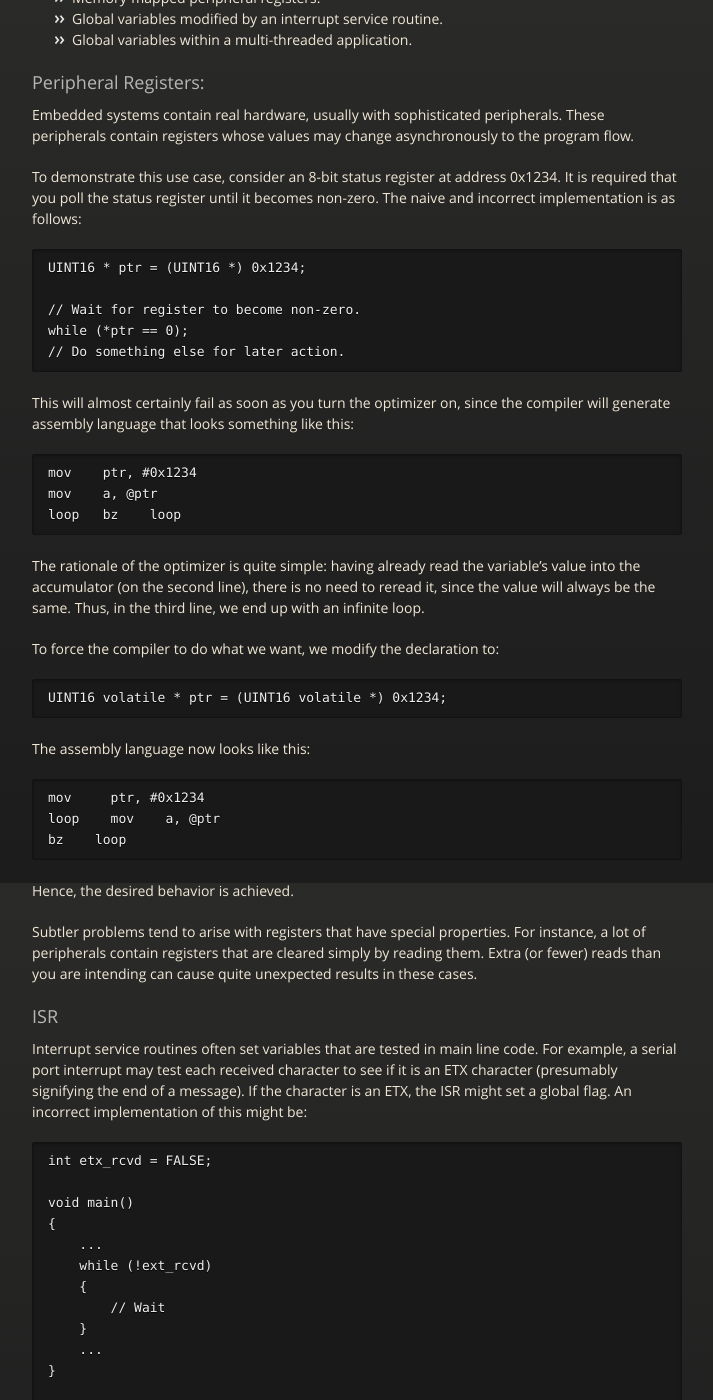
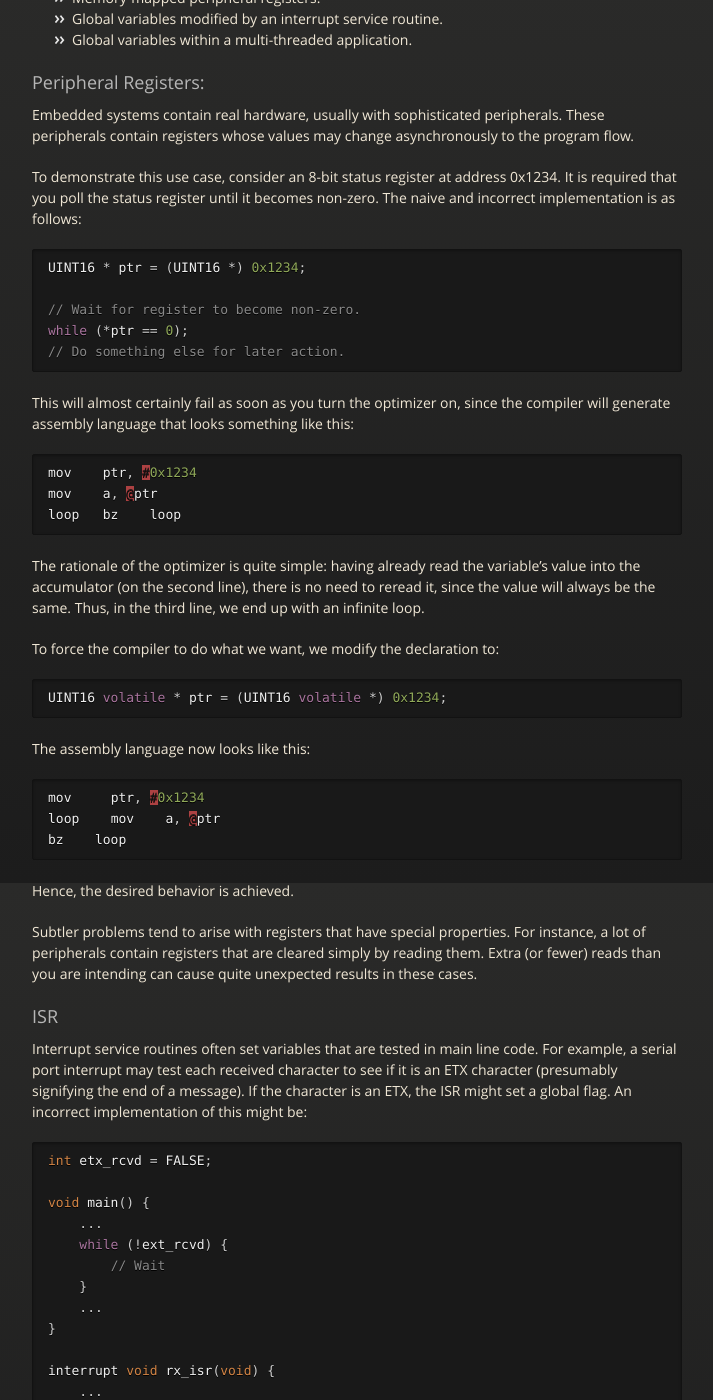
Before and after one commit to naveenspace7/naveenspace7.github.io, a Jekyll site: the page built from _posts/2018-3-23-VolatileVariables.md, in a window 1280 px wide and 1400 px high, scrolled down 917 px. Shown: the whole window, without its empty margins (283-996 px from the left). Built offline with Jekyll 4.4.1, drawn with Linux system fonts in a browser that asks for light colours; some of the changed text lies outside the part shown.

Commit message:
Add language blocks

````diff
--- a/_posts/2018-3-23-VolatileVariables.md
+++ b/_posts/2018-3-23-VolatileVariables.md
@@ -37,35 +37,35 @@ Embedded systems contain real hardware, usually with sophisticated peripherals.
 
 To demonstrate this use case, consider an 8-bit status register at address 0x1234. It is required that you poll the status register until it becomes non-zero. The naive and incorrect implementation is as follows:
 
-~~~
+```c
 UINT16 * ptr = (UINT16 *) 0x1234;
 
 // Wait for register to become non-zero.
 while (*ptr == 0);
 // Do something else for later action.
-~~~
+```
 
 This will almost certainly fail as soon as you turn the optimizer on, since the compiler will generate assembly language that looks something like this:
-~~~
+```c
 mov    ptr, #0x1234
 mov    a, @ptr
 loop   bz    loop
-~~~
+```
 
 The rationale of the optimizer is quite simple: having already read the variable's value into the accumulator (on the second line), there is no need to reread it, since the value will always be the same. Thus, in the third line, we end up with an infinite loop.
 
 To force the compiler to do what we want, we modify the declaration to:
-~~~
+```c
 UINT16 volatile * ptr = (UINT16 volatile *) 0x1234;
-~~~
+```
 
 The assembly language now looks like this:
 
-~~~
+```c
 mov     ptr, #0x1234
 loop    mov    a, @ptr
 bz    loop
-~~~
+```
 
 Hence, the desired behavior is achieved.
 
@@ -76,29 +76,24 @@ Subtler problems tend to arise with registers that have special properties. For
 
 Interrupt service routines often set variables that are tested in main line code. For example, a serial port interrupt may test each received character to see if it is an ETX character (presumably signifying the end of a message). If the character is an ETX, the ISR might set a global flag. An incorrect implementation of this might be:
 
-~~~
+```c
 int etx_rcvd = FALSE;
 
-void main()
-{
+void main() {
     ...
-    while (!ext_rcvd)
-    {
+    while (!ext_rcvd) {
         // Wait
     }
     ...
 }
 
-interrupt void rx_isr(void)
-{
+interrupt void rx_isr(void) {
     ...
     if (ETX == rx_char)
-    {
         etx_rcvd = TRUE;
-    }
     ...
 }
-~~~
+```
 
 With optimization *turned off*, this code might work. However, any half decent optimizer will "break" the code. The problem is that the compiler has no idea that etx_rcvd can be changed within an ISR. As far as the compiler is concerned, the expression !ext_rcvd is always true, and, therefore, you can never exit the while loop. Consequently, all the code after the while loop may simply be removed by the optimizer.
 
@@ -109,7 +104,7 @@ The solution is to __declare the variable etx_rcvd to be volatile__.
 
 Despite the presence of queues, pipes, and other scheduler-aware communications mechanisms in real-time operating systems, it is still fairly common for two tasks to exchange information via a shared memory location (that is, a global). When you add a pre-emptive scheduler to your code, your compiler still has no idea what a context switch is or when one might occur. Thus, another task modifying a shared global is conceptually identical to the problem of interrupt service routines discussed previously. So all shared global variables should be declared volatile. For example:
 
-~~~
+```c
 int cntr;
 
 void task1(void)
@@ -129,7 +124,7 @@ void task2(void)
     sleep(10);
     ...
 }
-~~~
+```
 
 This code will likely fail once the compiler's optimizer is enabled. Declaring cntr to be volatile is the proper way to solve the problem.
 
````
Also changed, not shown: _posts/2019-7-13-ExternC.md (+1 -1 lines), _posts/2019-8-8-CompileTime.md (+1 -1 lines).
